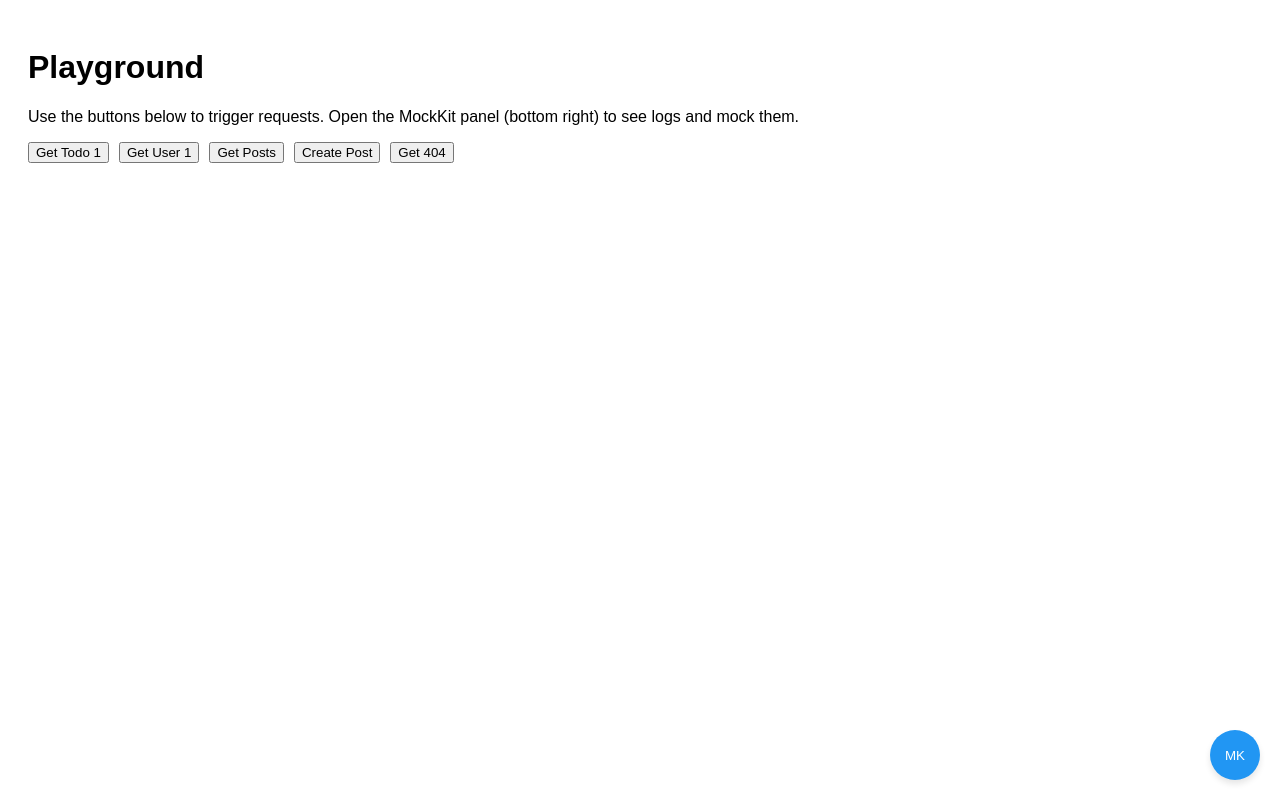
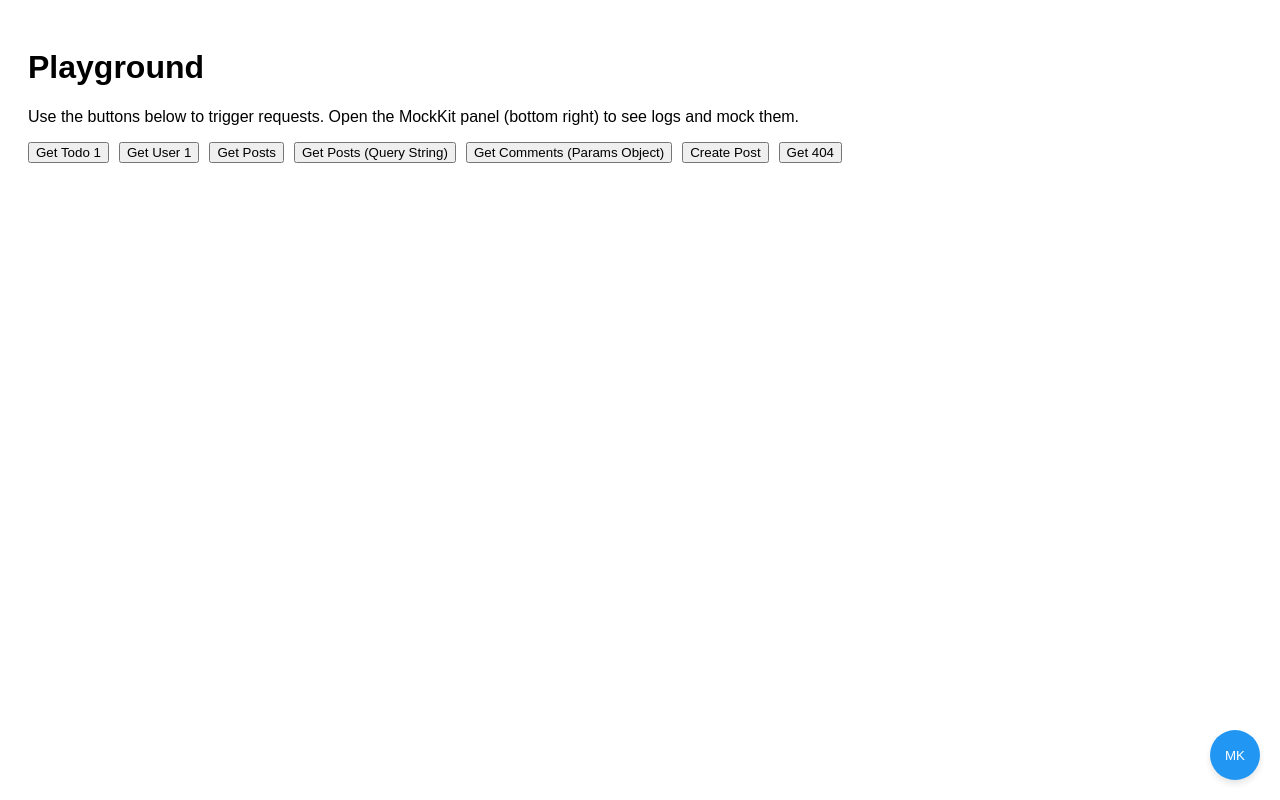
Before and after one commit to nino-t/react-axios-mockkit, a React (Vite) app in the folder playground/: page / in a window 1280 px wide. Before the commit this address had no page. Built offline with nearby package versions, Linux system fonts and the light colour scheme.

Commit message:
feat(mock): handle baseURL in mock URL construction and add params example

```diff
--- a/playground/src/App.tsx
+++ b/playground/src/App.tsx
@@ -43,15 +43,34 @@ const App = () => {
     }
   };
 
+  const fetchDataWithParams = async () => {
+    setLoading(true);
+    setError(null);
+    try {
+      // Example of passing params via object, which should be merged into URL for matching
+      const response = await api.get('/comments', {
+        params: { postId: 1 }
+      });
+      setData(response.data);
+    } catch (err: any) {
+      setError(err.message);
+      setData(null);
+    } finally {
+      setLoading(false);
+    }
+  };
+
   return (
     <AxiosMockKit instance={api}>
       <div style={{ padding: '20px', fontFamily: 'sans-serif' }}>
         <h1>Playground</h1>
         <p>Use the buttons below to trigger requests. Open the MockKit panel (bottom right) to see logs and mock them.</p>
-        <div style={{ marginBottom: '20px', display: 'flex', gap: '10px' }}>
+        <div style={{ marginBottom: '20px', display: 'flex', gap: '10px', flexWrap: 'wrap' }}>
           <button onClick={() => fetchData('/todos/1')}>Get Todo 1</button>
           <button onClick={() => fetchData('/users/1')}>Get User 1</button>
           <button onClick={() => fetchData('/posts')}>Get Posts</button>
+          <button onClick={() => fetchData('/posts?userId=1')}>Get Posts (Query String)</button>
+          <button onClick={fetchDataWithParams}>Get Comments (Params Object)</button>
           <button onClick={postData}>Create Post</button>
           <button onClick={() => fetchData('/error-endpoint')}>Get 404</button>
         </div>
--- a/src/useAxiosMockKit.ts
+++ b/src/useAxiosMockKit.ts
@@ -38,7 +38,13 @@ export const useAxiosMockKit = (axiosInstance: AxiosInstance) => {
         try {
             // Note: axios.getUri might not be available on the instance directly inside adapter context easily
             // without binding, but let's try to construct it manually for safety or use the instance.
-            fullUrl = axiosInstance.getUri(config);
+            const uri = axiosInstance.getUri(config);
+            const baseURL = axiosInstance.defaults.baseURL || axios.defaults.baseURL;
+            if (baseURL && uri.startsWith(baseURL)) {
+                fullUrl = uri.slice(baseURL.length);
+            } else {
+                fullUrl = uri;
+            }
         } catch (e) {
             // Fallback if getUri fails or isn't available
             // This is a simple fallback and might not match custom serializers perfectly
```
